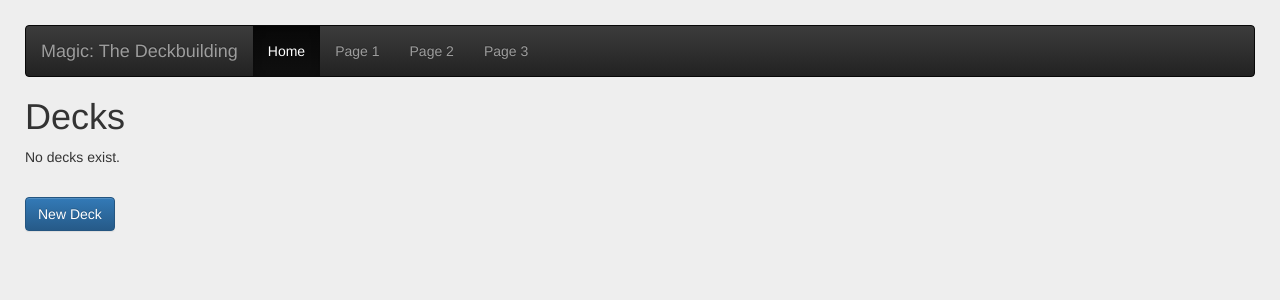
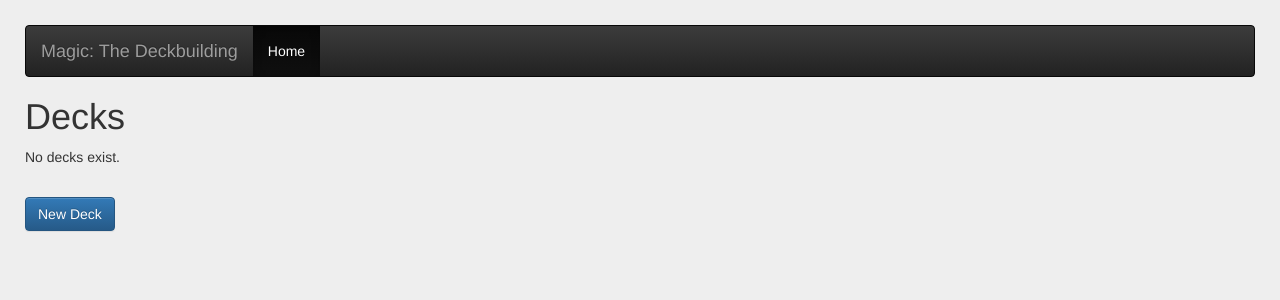
Before and after one commit to TheRealFlyingPotato/cs-4096, a Django app: page /mtg/ in a window 1280 px wide. Shown: the top 300 px of the page. Run offline with Django 3.2, Linux system fonts and the light colour scheme; data that the repository does not hold is empty; some libraries are stand-ins or nearby versions.

Commit message:
Updated base to take you 'home'

```diff
--- a/django_test/mtg/templates/mtg/base.html
+++ b/django_test/mtg/templates/mtg/base.html
@@ -6,10 +6,10 @@
       <a class="navbar-brand" href="#">Magic: The Deckbuilding</a>
     </div>
     <ul class="nav navbar-nav">
-      <li class="active"><a href="#">Home</a></li>
-      <li><a href="#">Page 1</a></li>
+      <li class="active"><a href="{% url 'mtg:index' %}">Home</a></li>
+      <!--<li><a href="#">Page 1</a></li>
       <li><a href="#">Page 2</a></li>
-      <li><a href="#">Page 3</a></li>
+      <li><a href="#">Page 3</a></li>-->
     </ul>
   </div>
 </nav>
```
